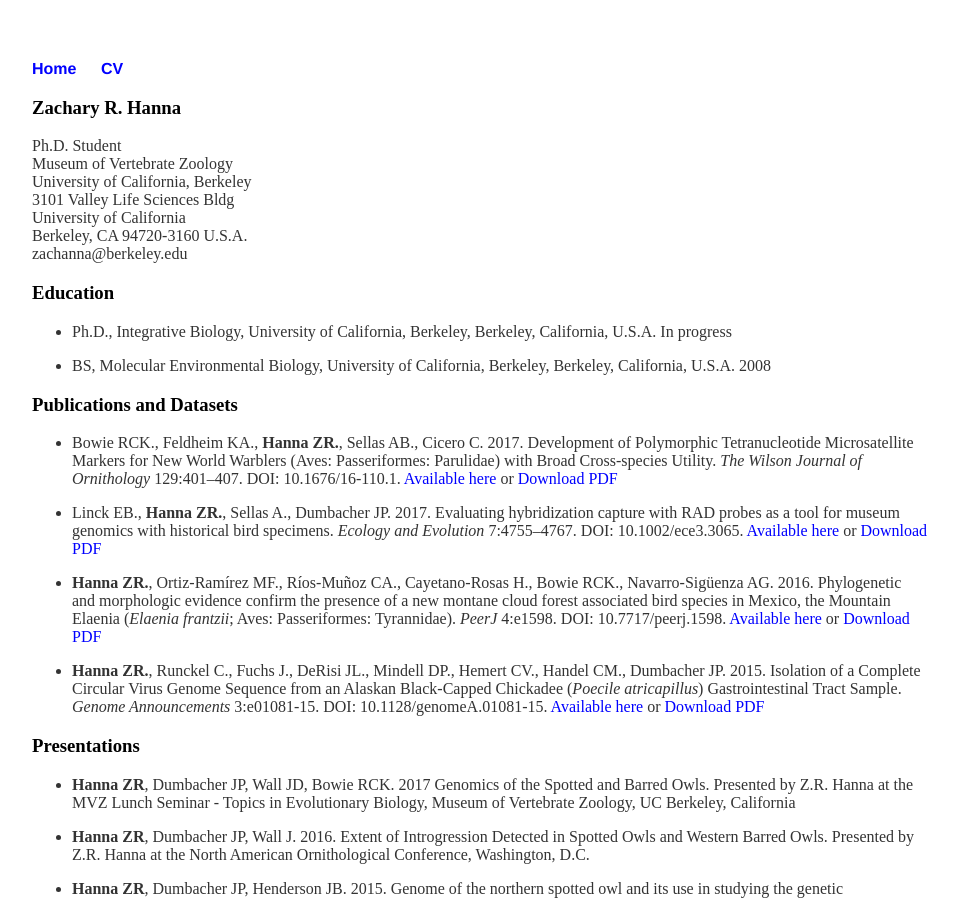
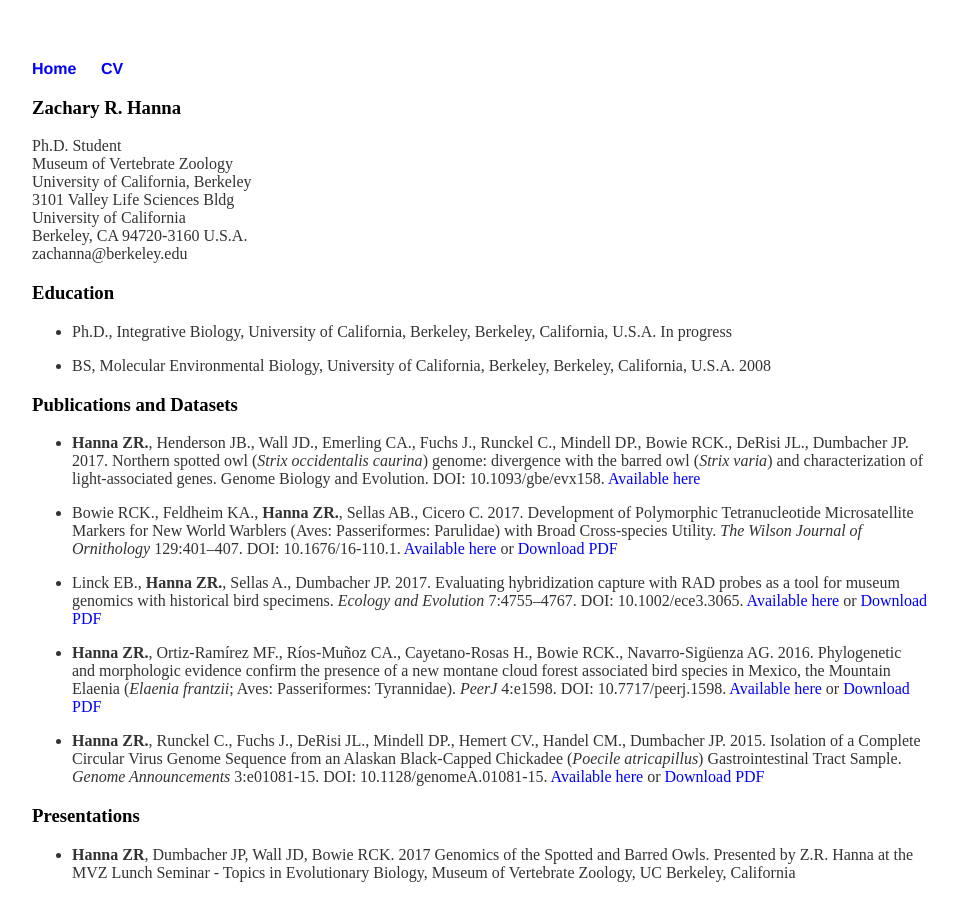
Before and after one commit to zacharyhanna/zacharyhanna.github.io, a Jekyll site: the page built from cv/index.md, in a window 1280 px wide and 900 px high. Shown: the whole window, without its empty margins (160-1117 px from the left). Built offline with Jekyll 4.4.1, drawn with Linux system fonts in a browser that asks for light colours.

Commit message:
Update index.md

```diff
--- a/cv/index.md
+++ b/cv/index.md
@@ -17,6 +17,8 @@ zachanna@berkeley.edu
 * BS, Molecular Environmental Biology, University of California, Berkeley, Berkeley, California, U.S.A. 2008
 
 ### Publications and Datasets
+* **Hanna ZR.**, Henderson JB., Wall JD., Emerling CA., Fuchs J., Runckel C., Mindell DP., Bowie RCK., DeRisi JL., Dumbacher JP. 2017. Northern spotted owl (_Strix occidentalis caurina_) genome: divergence with the barred owl (_Strix varia_) and characterization of light-associated genes. Genome Biology and Evolution. DOI: 10.1093/gbe/evx158. [Available here](https://academic.oup.com/gbe/article-abstract/doi/10.1093/gbe/evx158/4091607/Northern-spotted-owl-Strix-occidentalis-caurina){:target="_blank"}
+
 * Bowie RCK., Feldheim KA., **Hanna ZR.**, Sellas AB., Cicero C. 2017. Development of Polymorphic Tetranucleotide Microsatellite Markers for New World Warblers (Aves: Passeriformes: Parulidae) with Broad Cross-species Utility. *The Wilson Journal of Ornithology* 129:401–407. DOI: 10.1676/16-110.1. [Available here](http://www.bioone.org/doi/abs/10.1676/16-110.1){:target="_blank"} or [Download PDF](../files/Bowie_et_al_2017_Development_of_Polymorphic_Tetranucleotide_Microsa.pdf){:target="_blank"}
 
 * Linck EB., **Hanna ZR.**, Sellas A., Dumbacher JP. 2017. Evaluating hybridization capture with RAD probes as a tool for museum genomics with historical bird specimens. *Ecology and Evolution* 7:4755–4767. DOI: 10.1002/ece3.3065. [Available here](http://onlinelibrary.wiley.com/doi/10.1002/ece3.3065/abstract){:target="_blank"} or [Download PDF](../files/Linck_et_al_2017_Evaluating_hybridization_capture_with_RAD_probes.pdf){:target="_blank"}
```
